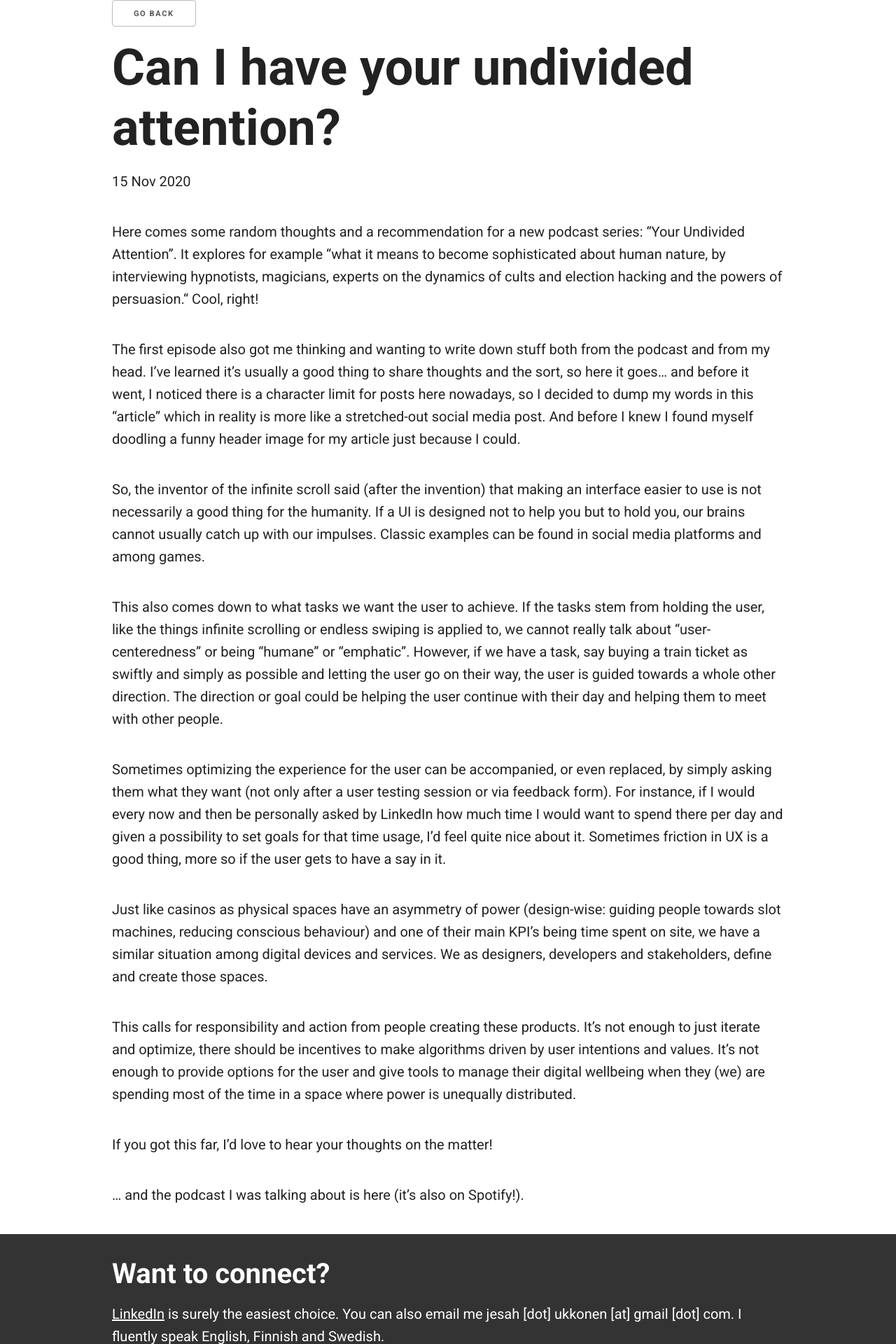
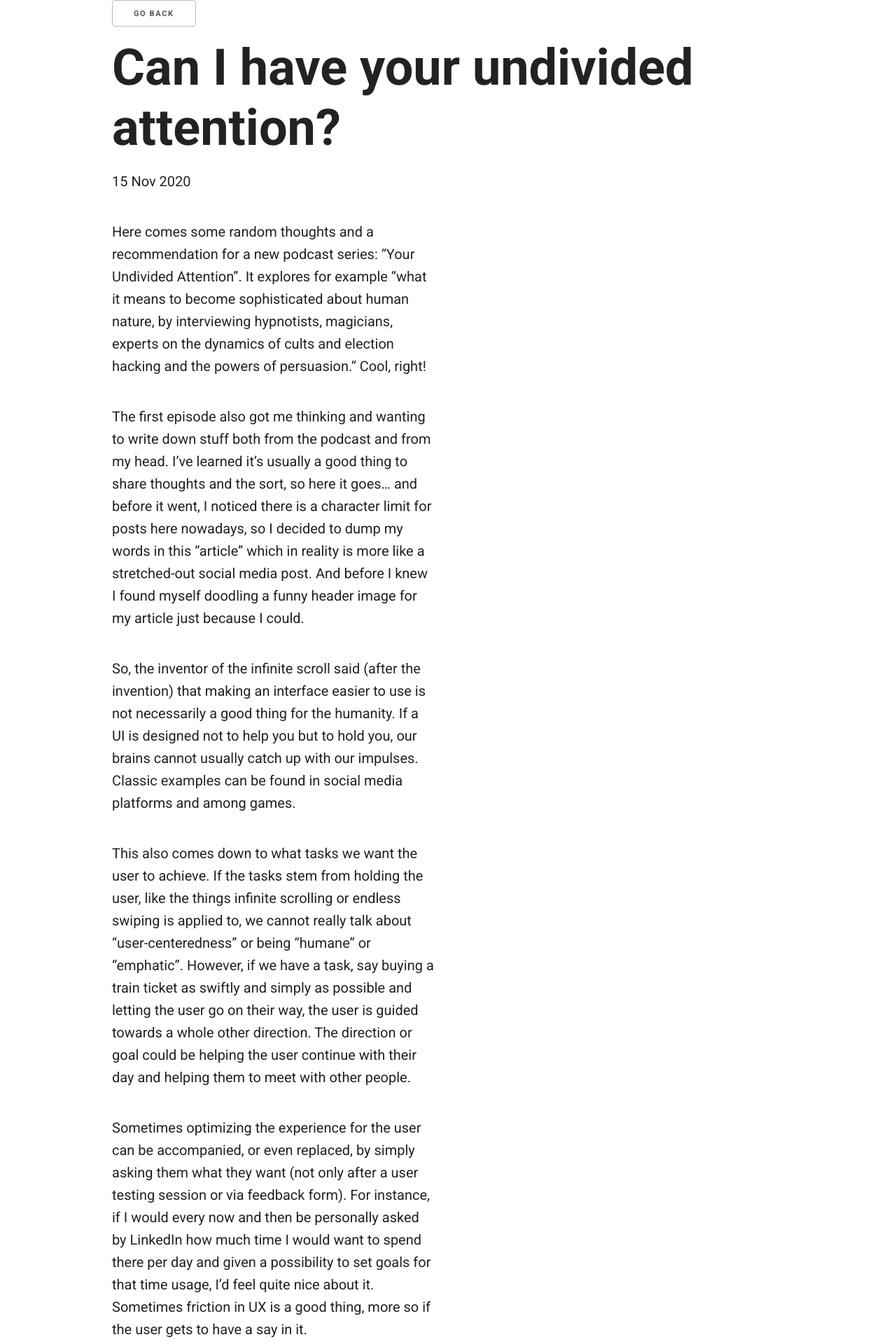
Before and after one commit to jesseu/jesseu.github.io, a Jekyll site: the page built from _posts/2020-11-15-undivided-attention.md, in a window 1280 px wide. Shown: the top 1920 px of the page at 70% size. Built offline with Jekyll 4.4.1, drawn with Linux system fonts in a browser that asks for light colours.

Commit message:
Update post.html

```diff
--- a/_layouts/post.html
+++ b/_layouts/post.html
@@ -13,6 +13,6 @@ function goBack() {
 <h1>{{ page.title }}</h1>
 <p class="meta">{{ page.date | date_to_string }}</p>
 
-<div class="post">
+<div class="one-half column">
   {{ content }}
 </div>
```
